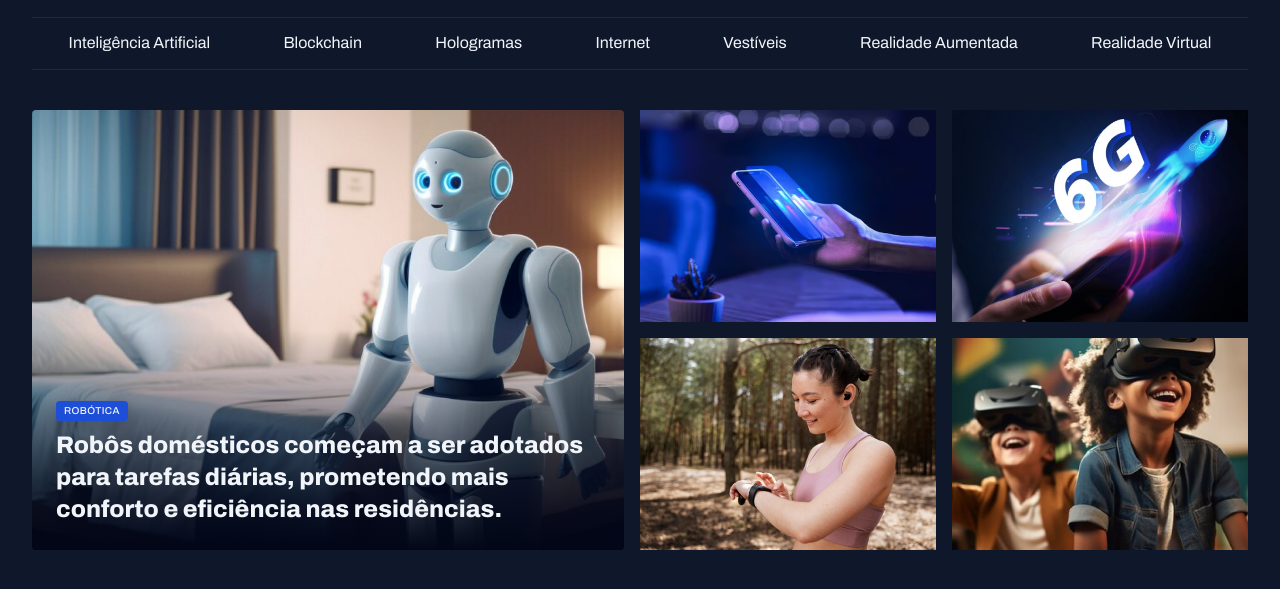
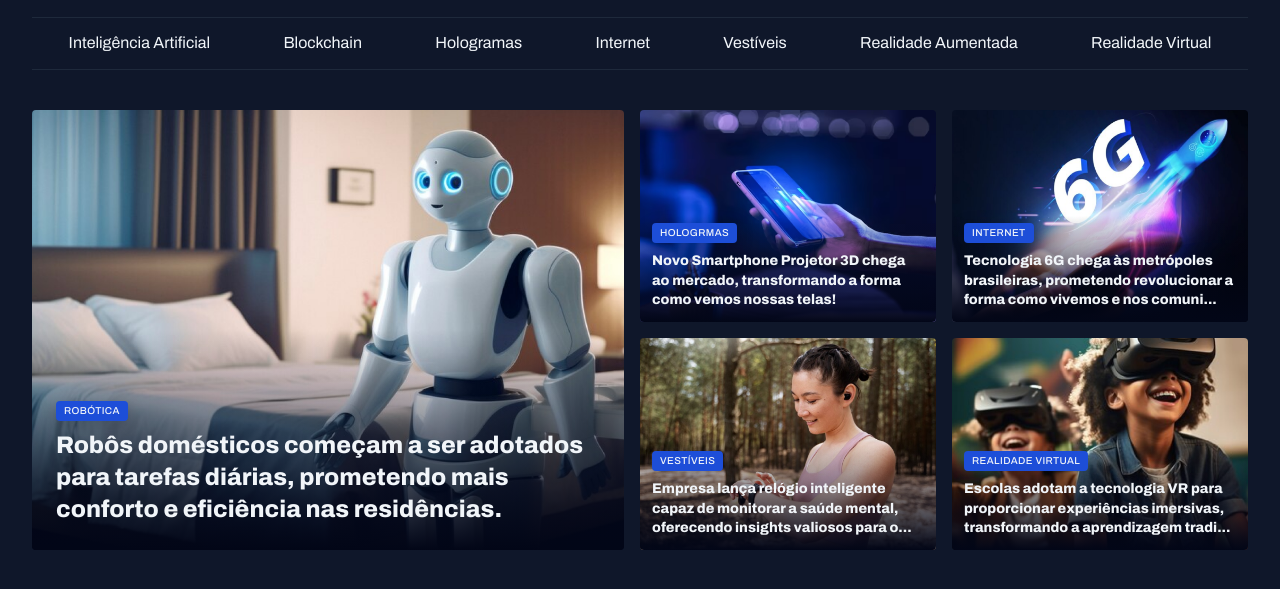
Before and after one commit to Opagno/portal-de-noticias, a plain HTML site: page index.html in a window 1280 px wide. Shown: the part 45-634 px from the top of the page. Drawn offline with Linux system fonts and the light colour scheme.

Commit message:
finalizando a seção destaques

```diff
--- a/index.html
+++ b/index.html
@@ -39,7 +39,7 @@
     <main class="grid container">
         <section id="featured" class="grid grid-flow-col gap-16">
             <figure class="card">
-                <img src="assets/images/Image 01.png" alt="">
+                <img src="assets/images/Image 01.png" alt="Robôs domésticos começam a ser adotados para tarefas diárias, prometendo mais conforto e eficiência nas residências.">
 
                 <figcaption>
                     <span class="content-tag">robótica</span>
@@ -50,20 +50,49 @@
             </figure>
 
             <div class="grid grid-cols-2 gap-16">
-                <div>
-                    <img src="assets/images/Image 02.png" alt="">
-                </div>
+                <figure class="card">
+                    <img src="assets/images/Image 02.png" alt="Novo Smartphone Projetor 3D chega ao mercado, transformando a forma como vemos nossas telas!">
 
-                <div>
-                    <img src="assets/images/Image 03.png" alt="">
-                </div>
+                    <figcaption>
+                    <span class="content-tag">hologrmas</span>
+                    <h2 class="text-lg">
+                        Novo Smartphone Projetor 3D chega ao mercado, transformando a forma como vemos nossas telas!
+                    </h2>
+                </figcaption>
+                </figure>
 
-                <div>
-                    <img src="assets/images/Image 04.png" alt="">
-                </div>
+                <figure class="card">
+                    <img src="assets/images/Image 03.png" alt="Tecnologia 6G chega às metrópoles brasileiras, prometendo revolucionar a forma como vivemos e nos comunicamos.">
 
-                <div>
-                    <img src="assets/images/Image 05.png" alt="">
+                    <figcaption>
+                    <span class="content-tag">internet</span>
+                    <h2 class="text-lg">
+                        Tecnologia 6G chega às metrópoles brasileiras, prometendo revolucionar a forma como vivemos e nos comuni...
+                    </h2>
+                </figcaption>
+                </figure>
+
+                <figure class="card">
+                    <img src="assets/images/Image 04.png" alt="Empresa lança relógio inteligente capaz de monitorar a saúde mental, oferecendo insights valiosos para o bem-estar pessoal.">
+
+                    <figcaption>
+                    <span class="content-tag">vestíveis</span>
+                    <h2 class="text-lg">
+                        Empresa lança relógio inteligente capaz de monitorar a saúde mental, oferecendo insights valiosos para o...
+
+                    </h2>
+                </figcaption>
+                </figure>
+
+                <figure class="card">
+                    <img src="assets/images/Image 05.png" alt="Escolas adotam a tecnologia VR para proporcionar experiências imersivas, transformando a aprendizagem tradicional.">
+
+                    <figcaption>
+                    <span class="content-tag">realidade virtual</span>
+                    <h2 class="text-lg">
+                        Escolas adotam a tecnologia VR para proporcionar experiências imersivas, transformando a aprendizagem tradi...
+                    </h2>
+                </figcaption>
                 </div>
             </div>
         </section>
--- a/styles/sections.css
+++ b/styles/sections.css
@@ -28,6 +28,10 @@
 
         padding: 24px;
 
+        &:has(.text-lg) {
+            padding: 12px;
+        }
+
         h2 {
             margin-top: 8px;
         }
```
